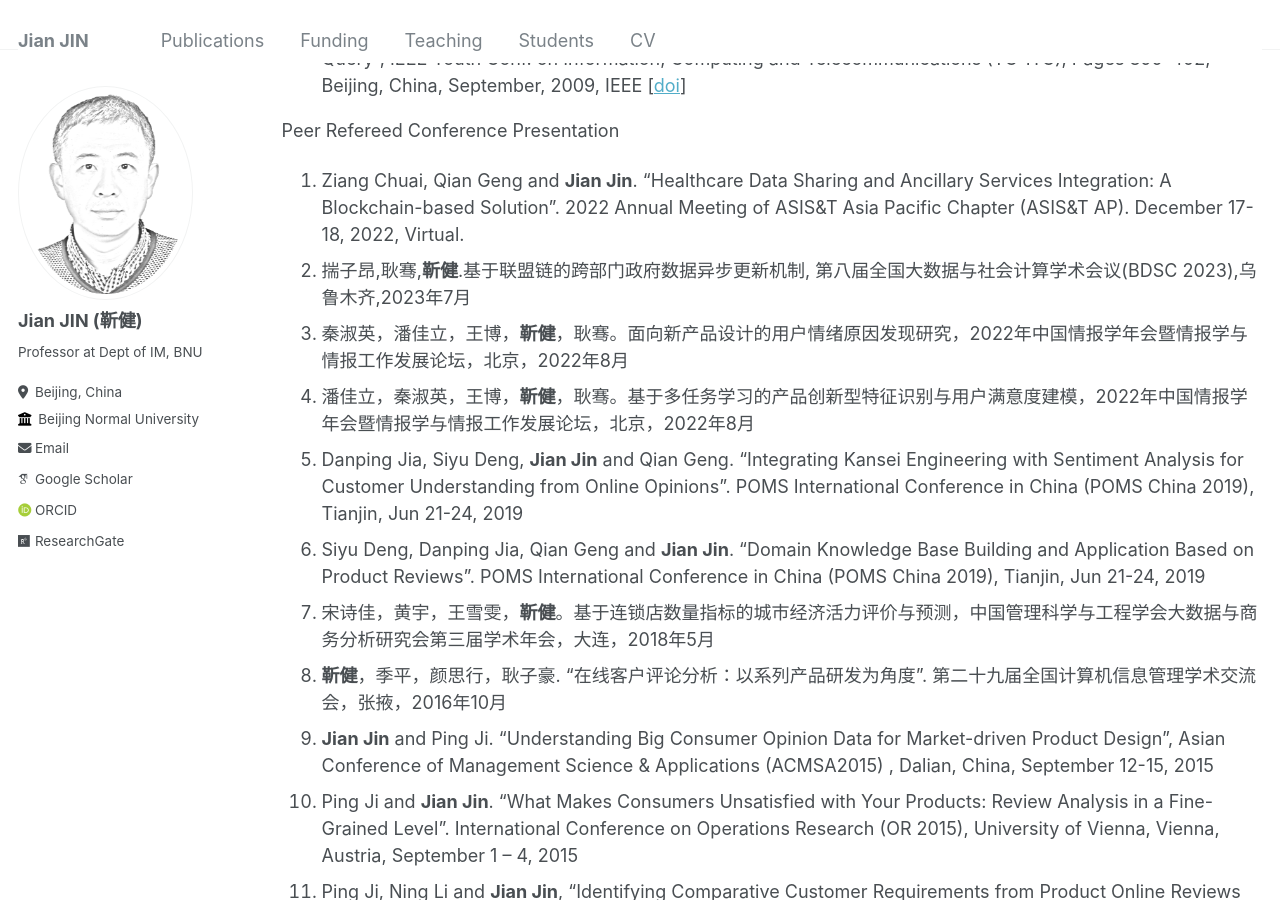
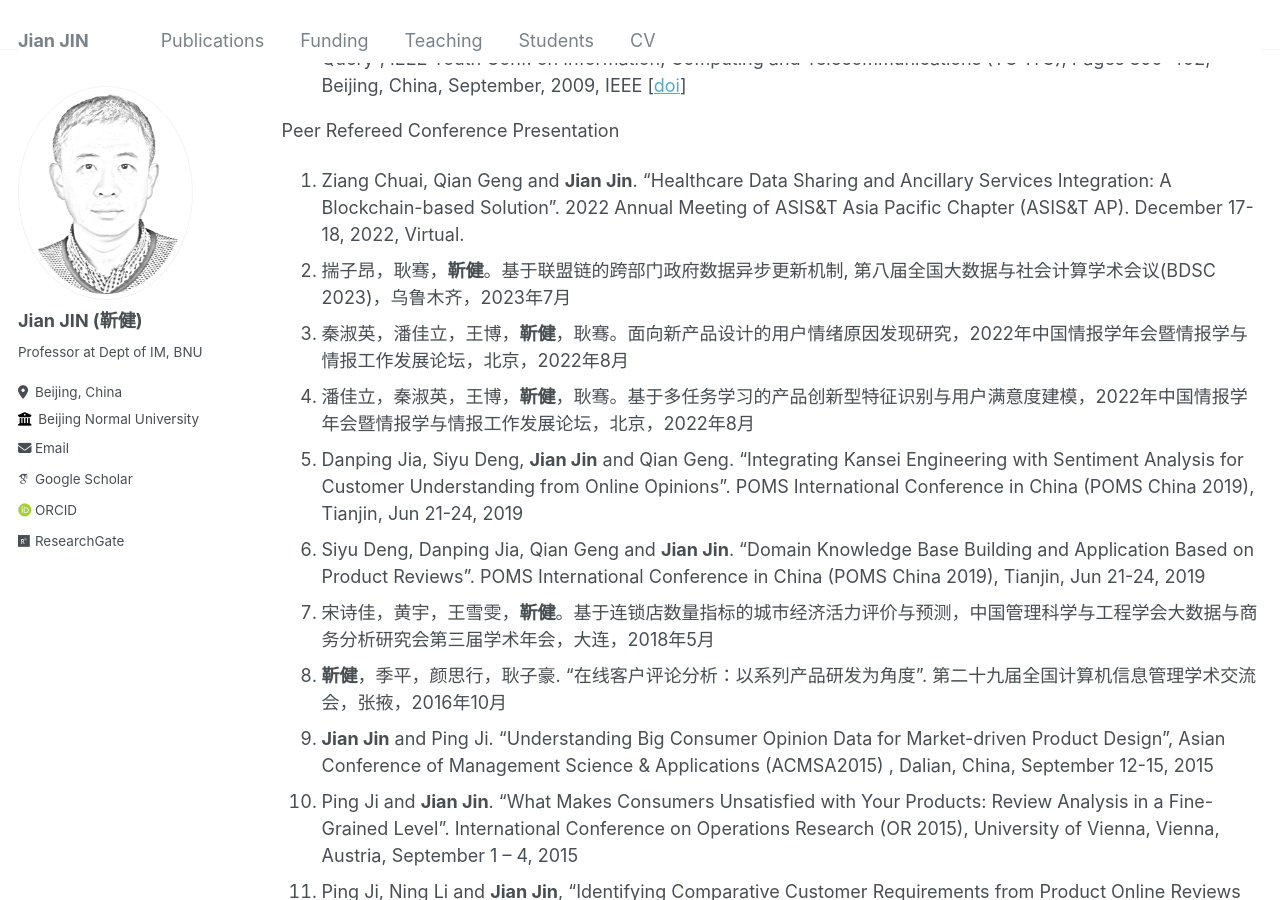
Before and after one commit to xjtujay/xjtujay.github.io, a Jekyll site: the page built from _pages/publications.md, in a window 1280 px wide and 900 px high, scrolled down 6072 px. Built offline with Jekyll 4.4.1, drawn with Linux system fonts in a browser that asks for light colours; some web fonts are replaced; a script that is not in the unit is left out.

```diff
--- a/_pages/publications.md
+++ b/_pages/publications.md
@@ -94,7 +94,7 @@ Peer Refereed Conference Paper
 
 Peer Refereed Conference Presentation
 13.	Ziang Chuai, Qian Geng and **Jian Jin**. "Healthcare Data Sharing and Ancillary Services Integration: A Blockchain-based Solution". 2022 Annual Meeting of ASIS&T Asia Pacific Chapter (ASIS&T AP). December 17-18, 2022, Virtual.
-12.	揣子昂,耿骞,**靳健**.基于联盟链的跨部门政府数据异步更新机制, 第八届全国大数据与社会计算学术会议(BDSC 2023),乌鲁木齐,2023年7月
+12.	揣子昂，耿骞，**靳健**。基于联盟链的跨部门政府数据异步更新机制, 第八届全国大数据与社会计算学术会议(BDSC 2023)，乌鲁木齐，2023年7月
 11.	秦淑英，潘佳立，王博，**靳健**，耿骞。面向新产品设计的用户情绪原因发现研究，2022年中国情报学年会暨情报学与情报工作发展论坛，北京，2022年8月
 10.	潘佳立，秦淑英，王博，**靳健**，耿骞。基于多任务学习的产品创新型特征识别与用户满意度建模，2022年中国情报学年会暨情报学与情报工作发展论坛，北京，2022年8月
 9.	Danping Jia, Siyu Deng, **Jian Jin** and Qian Geng. "Integrating Kansei Engineering with Sentiment Analysis for Customer Understanding from Online Opinions". POMS International Conference in China (POMS China 2019), Tianjin, Jun 21-24, 2019
```
